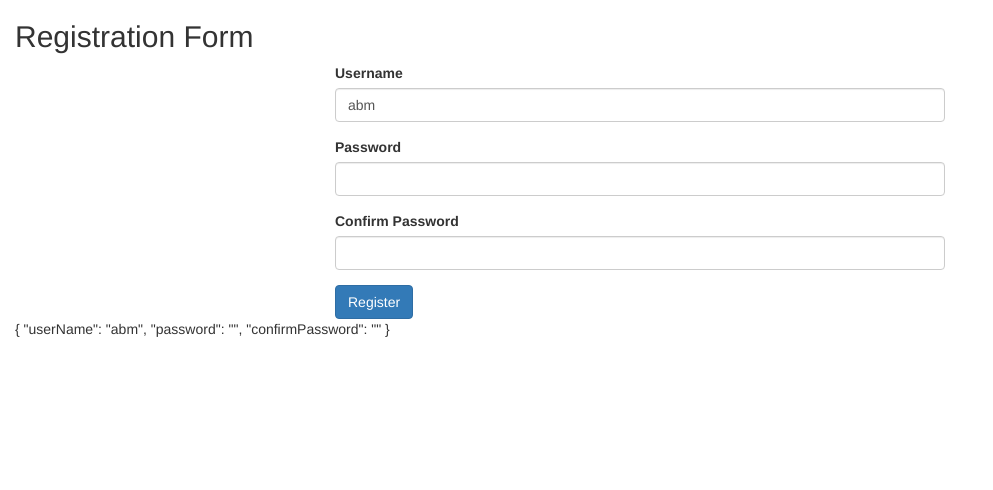
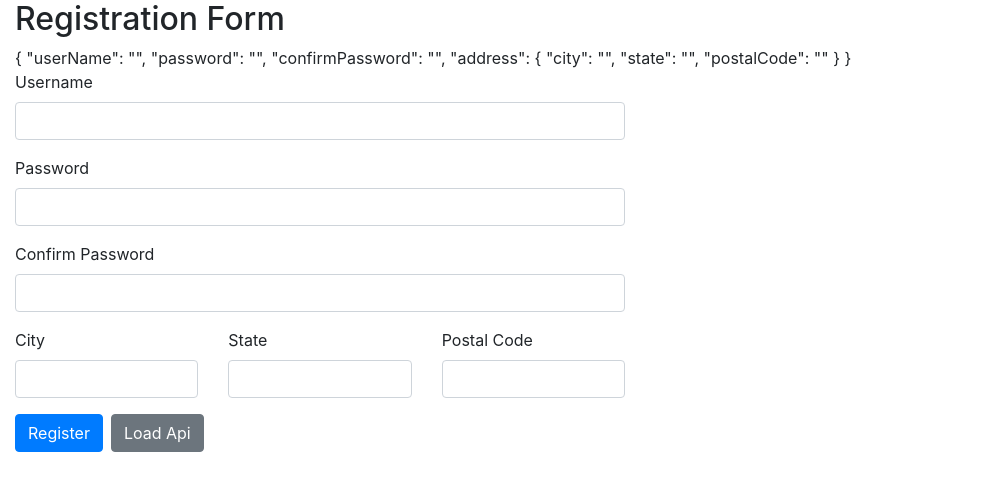
Before and after one commit to abmrifat1/Angular_project_Dir, an Angular app in the folder reactive-forms/: page / in a window 1280 px wide. Shown: the top 490 px of the page, without its empty margins (0-993 px from the left). Built offline with nearby package versions, Linux system fonts and the light colour scheme.

Commit message:
error sms show for user name

```diff
--- a/reactive-forms/src/app/app.component.html
+++ b/reactive-forms/src/app/app.component.html
@@ -1,28 +1,88 @@
 <div class="container-fluid">
-
-    <h2 >Registration Form</h2>
-
+  <h2>Registration Form</h2>
+  {{ registrationForm.value | json }}
 
   <div class="row">
-    <div class="col-md-6 col-md-offset-3">
+    <div class="col-md-6">
       <form [formGroup]="registrationForm">
         <div class="form-group">
           <label for="">Username</label>
-          <input type="text" formControlName="userName" class="form-control">
+          <input
+            [class.is-invalid]="
+              userName.invalid &&
+              userName.touched
+            "
+            type="text"
+            formControlName="userName"
+            class="form-control"
+          />
+          <div
+            *ngIf="
+              userName.invalid &&
+              userName.touched
+            "
+          >
+            <small
+              *ngIf="userName.errors?.required;"
+              class="text-danger"
+              >Username is required</small
+            >
+            <small
+            *ngIf="userName.errors?.minlength"
+            class="text-danger"
+            >Username is must be at least 3 characters</small
+          >
+          </div>
         </div>
         <div class="form-group">
           <label for="">Password</label>
-          <input type="password"
-          formControlName="password" class="form-control">
+          <input
+            type="password"
+            formControlName="password"
+            class="form-control"
+          />
         </div>
         <div class="form-group">
           <label for="">Confirm Password</label>
-          <input type="password"
-          formControlName="confirmPassword" class="form-control">
+          <input
+            type="password"
+            formControlName="confirmPassword"
+            class="form-control"
+          />
+        </div>
+        <div class="row" formGroupName="address">
+          <div class="col-md-4">
+            <div class="form-group">
+              <label for="">City</label>
+              <input type="text" formControlName="city" class="form-control" />
+            </div>
+          </div>
+          <div class="col-md-4">
+            <div class="form-group">
+              <label for="">State</label>
+              <input type="text" formControlName="state" class="form-control" />
+            </div>
+          </div>
+          <div class="col-md-4">
+            <div class="form-group">
+              <label for="">Postal Code</label>
+              <input
+                type="text"
+                formControlName="postalCode"
+                class="form-control"
+              />
+            </div>
+          </div>
         </div>
         <button class="btn btn-primary" type="submit">Register</button>
+        <button
+          (click)="loadApiData()"
+          class="btn btn-secondary ml-2"
+          type="button"
+        >
+          Load Api
+        </button>
       </form>
     </div>
   </div>
-  {{registrationForm.value | json}}
 </div>
--- a/reactive-forms/src/app/app.component.ts
+++ b/reactive-forms/src/app/app.component.ts
@@ -1,16 +1,44 @@
-import { Component } from '@angular/core';
-import { FormGroup, FormControl } from '@angular/forms';
+import { Component } from "@angular/core";
+import { FormBuilder, Validators } from "@angular/forms";
 
 @Component({
-  selector: 'app-root',
-  templateUrl: './app.component.html',
-  styleUrls: ['./app.component.scss']
+  selector: "app-root",
+  templateUrl: "./app.component.html",
+  styleUrls: ["./app.component.scss"]
 })
 export class AppComponent {
-  title = 'reactive-forms';
-  registrationForm = new FormGroup({
-    userName: new FormControl('abm'),
-    password: new FormControl(''),
-    confirmPassword: new FormControl('')
+  constructor(private fb: FormBuilder) {}
+  title = "reactive-forms";
+  get userName(){
+    return this.registrationForm.get('userName');
+  }
+  // registrationForm = new FormGroup({
+  //   userName: new FormControl("abm"),
+  //   password: new FormControl(""),
+  //   confirmPassword: new FormControl(""),
+  //   address: new FormGroup({
+  //     city: new FormControl(""),
+  //     state: new FormControl(""),
+  //     postalCode: new FormControl("")
+  //   })
+  // });
+
+  registrationForm = this.fb.group({
+    userName: ["",[ Validators.required,Validators.minLength(3)]],
+    password: [""],
+    confirmPassword: [""],
+    address: this.fb.group({
+      city: [""],
+      state: [""],
+      postalCode: [""]
+    })
   });
+
+  loadApiData() {
+    this.registrationForm.patchValue({
+      userName: "khorshed alam",
+      password: "123456",
+      confirmPassword: "123456"
+    });
+  }
 }
--- a/reactive-forms/src/index.html
+++ b/reactive-forms/src/index.html
@@ -6,7 +6,7 @@
   <base href="/">
   <meta name="viewport" content="width=device-width, initial-scale=1">
   <link rel="icon" type="image/x-icon" href="favicon.ico">
-  <link rel="stylesheet" href="https://maxcdn.bootstrapcdn.com/bootstrap/3.3.7/css/bootstrap.min.css" integrity="sha384-BVYiiSIFeK1dGmJRAkycuHAHRg32OmUcww7on3RYdg4Va+PmSTsz/K68vbdEjh4u" crossorigin="anonymous">
+  <link rel="stylesheet" href="https://stackpath.bootstrapcdn.com/bootstrap/4.4.1/css/bootstrap.min.css" integrity="sha384-Vkoo8x4CGsO3+Hhxv8T/Q5PaXtkKtu6ug5TOeNV6gBiFeWPGFN9MuhOf23Q9Ifjh" crossorigin="anonymous">
 </head>
 <body>
   <app-root></app-root>
```
